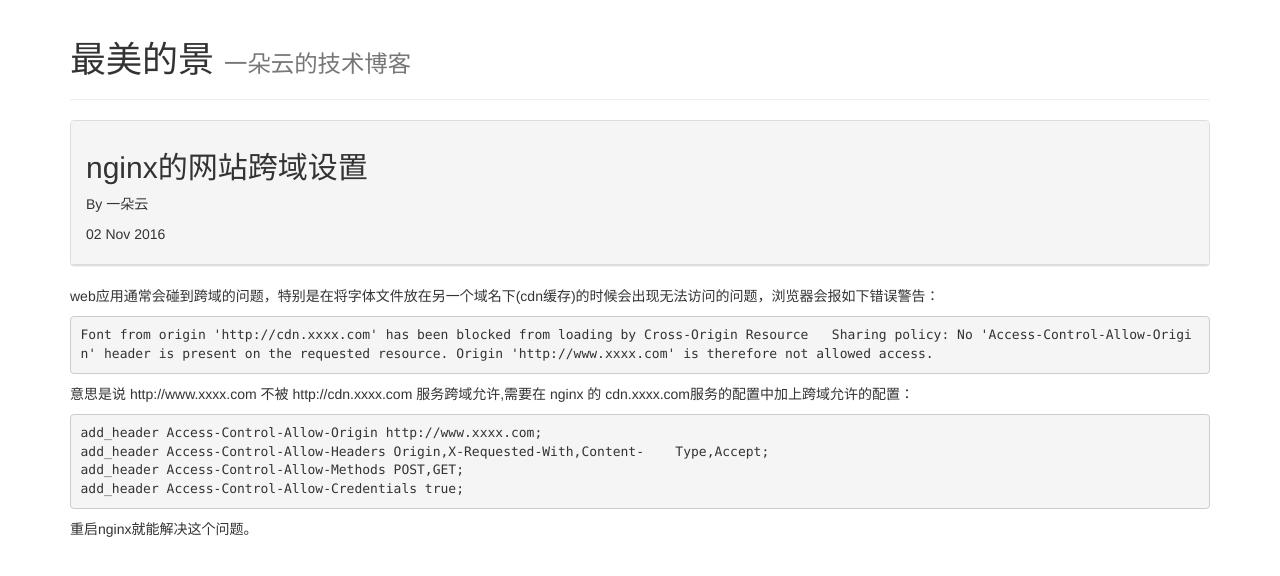
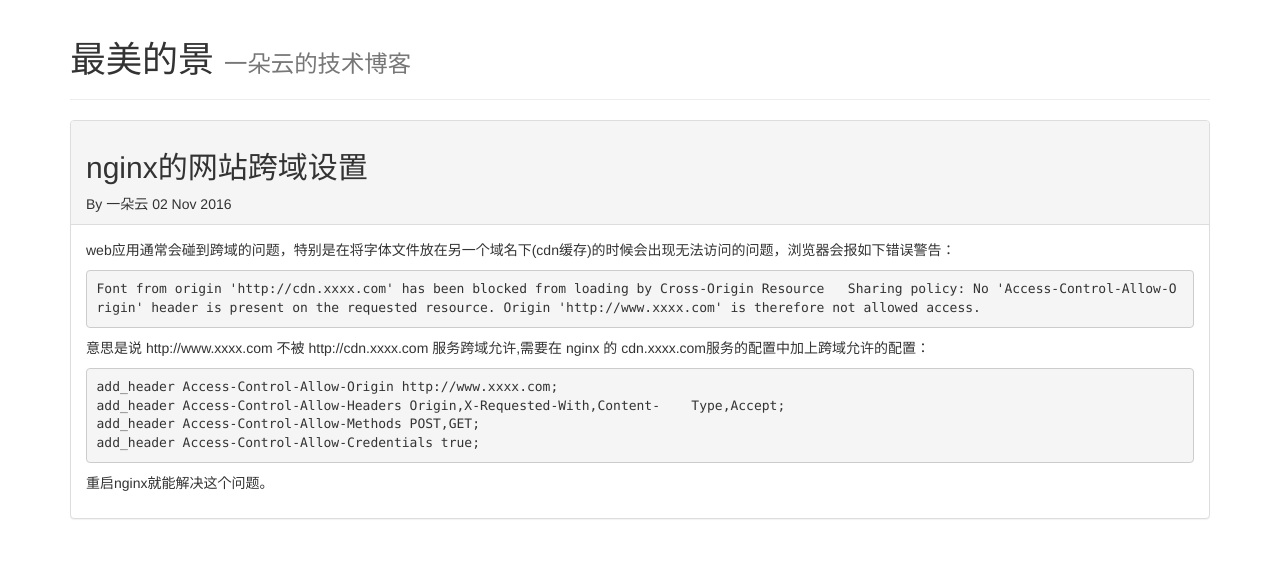
Before and after one commit to yunzhongshu/blog, a Jekyll site: the page built from _posts/2016-10-30-nginx的网站跨域设置.md, in a window 1280 px wide. Shown: the top 576 px of the page. Built offline with Jekyll 4.4.1, drawn with Linux system fonts in a browser that asks for light colours; nearby versions of some CDN libraries.

Commit message:
edit post.html

```diff
--- a/_layouts/post.html
+++ b/_layouts/post.html
@@ -17,14 +17,16 @@
             <div class="panel-heading">
                 <h2>{{ page.title }}</h2>
                 <div class="sub-title">
-                    <p class="article-author">By 一朵云</p>
-                    <p class="article-date">{{site.time | date_to_string}}</p>
+                    <span class="article-author">By 一朵云</span>
+                    <span class="article-date">{{site.time | date_to_string}}</span>
                 </div>
-
+            </div>
+            <div class="panel-body">
+                {{ content }}
             </div>
         </div>
 
-        {{ content }}
+
     </div>
 
 
```
